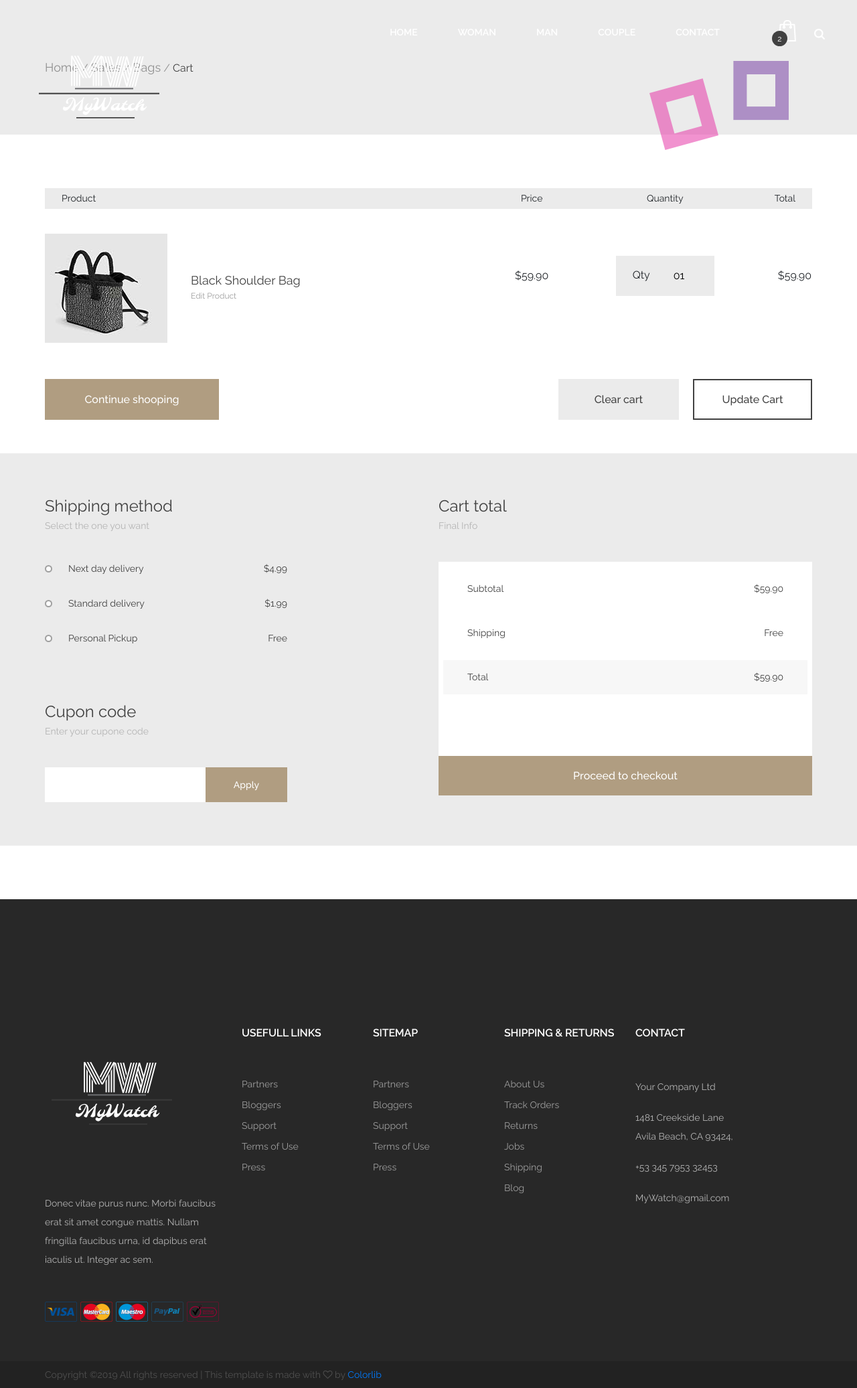
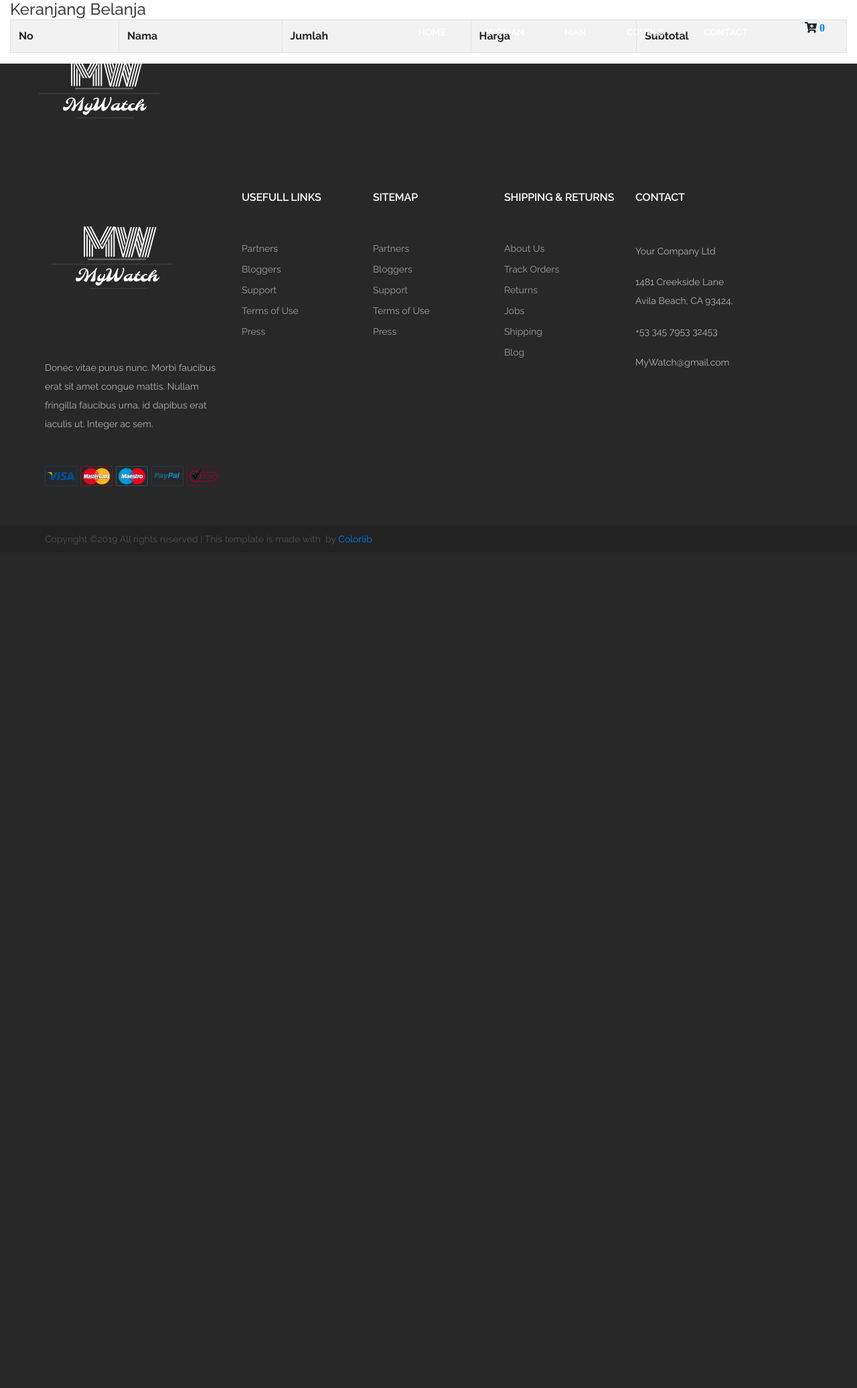
Before and after one commit to TubesRekweb/My-Watch, a CodeIgniter app: page /MyWatch/index.php/keranjang/index in a window 1280 px wide. Shown: the whole page at 67% size. After the commit the page ends 813 px from the top, so only its background shows below. Run offline with CodeIgniter, Linux system fonts and the light colour scheme; lists and menus that the app fills with data are empty; some libraries are stand-ins or nearby versions.

Commit message:
membuat list keranjang

```diff
--- a/application/config/autoload.php
+++ b/application/config/autoload.php
@@ -58,7 +58,7 @@ $autoload['packages'] = array();
 |
 |	$autoload['libraries'] = array('user_agent' => 'ua');
 */
-$autoload['libraries'] = array('database', 'email', 'session');
+$autoload['libraries'] = array('database', 'email', 'session', 'cart');
 
 /*
 | -------------------------------------------------------------------
--- a/application/controllers/keranjang.php
+++ b/application/controllers/keranjang.php
@@ -16,7 +16,7 @@ class Keranjang extends CI_Controller
 
 	}
 
-	public function add_to_cart()
+	public function tambah_ke_keranjang()
 	{
 		$barang = $this->model_barang->find($id);
 		$data = array(
@@ -28,6 +28,14 @@ class Keranjang extends CI_Controller
 	);
 
 	$this->cart->insert($data);
-	// redirect ('home');
+	redirect ('home');
 	}
+
+	public function detail_keranjang()
+    {
+        $this->load->view('templates/header');
+        $this->load->view('templates/menubar');
+        $this->load->view('keranjang/index');
+        $this->load->view('templates/footer');
+    }
 }
--- a/application/models/model_barang.php
+++ b/application/models/model_barang.php
@@ -31,4 +31,18 @@ class Model_barang extends CI_Model {
 		$this->db->update('tb_barang', $data);
 		redirect('admin/Admin');
 	}
+
+	public function find($id)
+	{
+		$result = $this->db->where('id', $id)
+				->limit(1)
+				->get('perempuan');
+		if($result->num_rows() > 0) {
+			return $result->row();
+		} else {
+			return array();
+
+		}
+
+	}
 }
--- a/application/views/couple/index.php
+++ b/application/views/couple/index.php
@@ -55,7 +55,7 @@
 						<div class="product-info">
 							<h6><?= $cp ['nama_produk']; ?></h6>
 							<p>$39.90</p>
-							<a href="#" class="site-btn btn-line">ADD TO CART</a>
+							<a href="<?php echo base_url();?>couple/keranjang/<?= $cp['id'];?>" class="site-btn btn-line">ADD TO CART</a>
 						</div>
 					</div>
 					<?php endforeach; ?>
--- a/application/views/keranjang/index.php
+++ b/application/views/keranjang/index.php
@@ -1,20 +1,49 @@
+	<div class="container-fluid">
+		<h4>Keranjang Belanja</h4>
+
+		<table class="table table-bordered table-striped tabel-hover">
+			<tr>
+				<th>No</th>
+				<th>Nama</th>
+				<th>Jumlah</th>
+				<th>Harga</th>
+				<th>Subtotal</th>
+			</tr>
+			<?php
+			$no = 0;
+			foreach ($this->cart->contents() as $items) : ?>
+
+			<tr>
+				<td><?= $no++ ?></td>
+				<td><?= $items['name'] ?></td>
+				<td><?= $items['qty'] ?></td>
+				<td><?= $items['price'] ?></td>
+				<td><?= $items['subtotal'] ?></td>
+			</tr>
+			<?php endforeach; ?>
+
+
+		</table>
+	</div>
+
+
 	<!-- Page Info -->
-	<div class="page-info-section page-info">
-		<div class="container">
-			<div class="site-breadcrumb">
+	<!-- <div class="page-info-section page-info">
+		<div class="container"> -->
+			<!-- <div class="site-breadcrumb">
 				<a href="">Home</a> /
 				<a href="">Sales</a> /
 				<a href="">Bags</a> /
 				<span>Cart</span>
-			</div>
-			<img src="<?=base_url(); ?>assets/img/page-info-art.png" alt="" class="page-info-art">
+			</div> -->
+			<!-- <img src="<//?=base_url(); ?>assets/img/page-info-art.png" alt="" class="page-info-art">
 		</div>
-	</div>
+	</div> -->
 	<!-- Page Info end -->
 
 
 	<!-- Page -->
-	<div class="page-area cart-page spad">
+	<!-- <div class="page-area cart-page spad">
 		<div class="container">
 			<div class="cart-table">
 				<table>
@@ -29,7 +58,7 @@
 					<tbody>
 						<tr>
 							<td class="product-col">
-								<img src="<?=base_url(); ?>assets/img/product/cart.jpg" alt="">
+								<img src="<//?base_url(); ?>assets/img/product/cart.jpg" alt="">
 								<div class="pc-title">
 									<h4>Black Shoulder Bag</h4>
 									<a href="#">Edit Product</a>
@@ -48,8 +77,10 @@
 				</table>
 			</div>
 			<div class="row cart-buttons">
-				<div class="col-lg-5 col-md-5">
-					<div class="site-btn btn-continue">Continue shooping</div>
+				<div class="col-lg-5 col-md-5"> -->
+				<!-- ss -->
+				<!-- <a href="<//?php echo base_url();?>woman/keranjang/" class="site-btn btn-continue">Continue Shopping</a>
+
 				</div>
 				<div class="col-lg-7 col-md-7 text-lg-right text-left">
 					<div class="site-btn btn-clear">Clear cart</div>
@@ -59,8 +90,8 @@
 		</div>
 		<div class="card-warp">
 			<div class="container">
-				<div class="row">
-					<div class="col-lg-4">
+				<div class="row"> -->
+					<!-- <div class="col-lg-4">
 						<div class="shipping-info">
 							<h4>Shipping method</h4>
 							<p>Select the one you want</p>
@@ -85,8 +116,8 @@
 								<button class="site-btn">Apply</button>
 							</div>
 						</div>
-					</div>
-					<div class="offset-lg-2 col-lg-6">
+					</div> -->
+					<!-- <div class="offset-lg-2 col-lg-6">
 						<div class="cart-total-details">
 							<h4>Cart total</h4>
 							<p>Final Info</p>
@@ -101,5 +132,5 @@
 				</div>
 			</div>
 		</div>
-	</div>
+	</div> -->
 	<!-- Page end -->
--- a/application/views/man/index.php
+++ b/application/views/man/index.php
@@ -55,7 +55,7 @@
 						<div class="product-info">
 							<h6><?= $mn['nama_produk']; ?></h6>
 							<p>$39.90</p>
-							<a href="#" class="site-btn btn-line">ADD TO CART</a>
+							<a href="<?php echo base_url();?>man/keranjang/<?= $mn['id'];?>" class="site-btn btn-line">ADD TO CART</a>
 						</div>
 					</div>
 					<?php endforeach; ?>
--- a/application/views/templates/header.php
+++ b/application/views/templates/header.php
@@ -14,7 +14,7 @@
 
 	<!-- Stylesheets -->
 	<link rel="stylesheet" href="<?=base_url(); ?>assets/css/bootstrap.min.css"/>
-	<link rel="stylesheet" href="<?=base_url(); ?>assets/css/font-awesome.min.css"/>
+	<link href="<?= base_url('assets/'); ?>vendor/fontawesome-free/css/all.min.css" rel="stylesheet" type="text/css">
 	<link rel="stylesheet" href="<?=base_url(); ?>assets/css/owl.carousel.css"/>
 	<link rel="stylesheet" href="<?=base_url(); ?>assets/css/style.css"/>
 	<link rel="stylesheet" href="<?=base_url(); ?>assets/css/animate.css"/>
--- a/application/views/templates/menubar.php
+++ b/application/views/templates/menubar.php
@@ -14,9 +14,35 @@
 			<div class="nav-switch">
 				<i class="fa fa-bars"></i>
 			</div>
+
+<!--
+			<div class="navbar">
+				<ul class="nav navbar-nav navbar-right">
+					<li>
+						</?php $keranjang = 'Keranjang Belanja: '.$this->cart->total_items(). 'items' ?>
+
+						</?php echo anchor('keranjang/detail_keranjang', $keranjang)?>
+
+					</li>
+				</ul>
+			</div> -->
+
+
+
+
+
+
+
 			<div class="header-right">
-				<a href="<?= base_url('keranjang/index');  ?>" class="card-bag"><img src="<?=base_url(); ?>assets/img/icons/bag.png" alt=""><span>2</span></a>
-				<a href="#" class="search"><img src="<?=base_url(); ?>assets/img/icons/search.png" alt=""></a>
+				<i class="fas fa-cart-plus">
+					<?php $keranjang = $this->cart->total_items() ?>
+					<?php echo anchor('keranjang/detail_keranjang', $keranjang)?>
+				</i>
+
+				<!-- <img src="<//?=base_url(); ?>assets/img/icons/bag.png" alt=""> -->
+
+
+				<!-- <a href="" class="search"><img src="</?=base_url(); ?>assets/img/icons/search.png" alt=""></a> -->
 			</div>
 
 			<!-- site menu -->
--- a/application/views/woman/index.php
+++ b/application/views/woman/index.php
@@ -57,7 +57,7 @@
 						<div class="product-info">
 							<h6><?= $wm['nama_produk'];?></h6>
 							<p>$39.90</p>
-							<a href="<?php echo base_url();?>woman/keranjang/<?= $wm['id'];?>" class="site-btn btn-line">ADD TO CART</a>
+							<a href="<?php echo base_url();?>woman/tambah_ke_keranjang/<?= $wm['id'];?>" class="site-btn btn-line">ADD TO CART</a>
 						</div>
 					</div>
 					<?php endforeach;?>
```
Also changed, not shown: application/controllers/woman.php (+23 -1 lines), application/models/model_women.php (+14 -0 lines).
